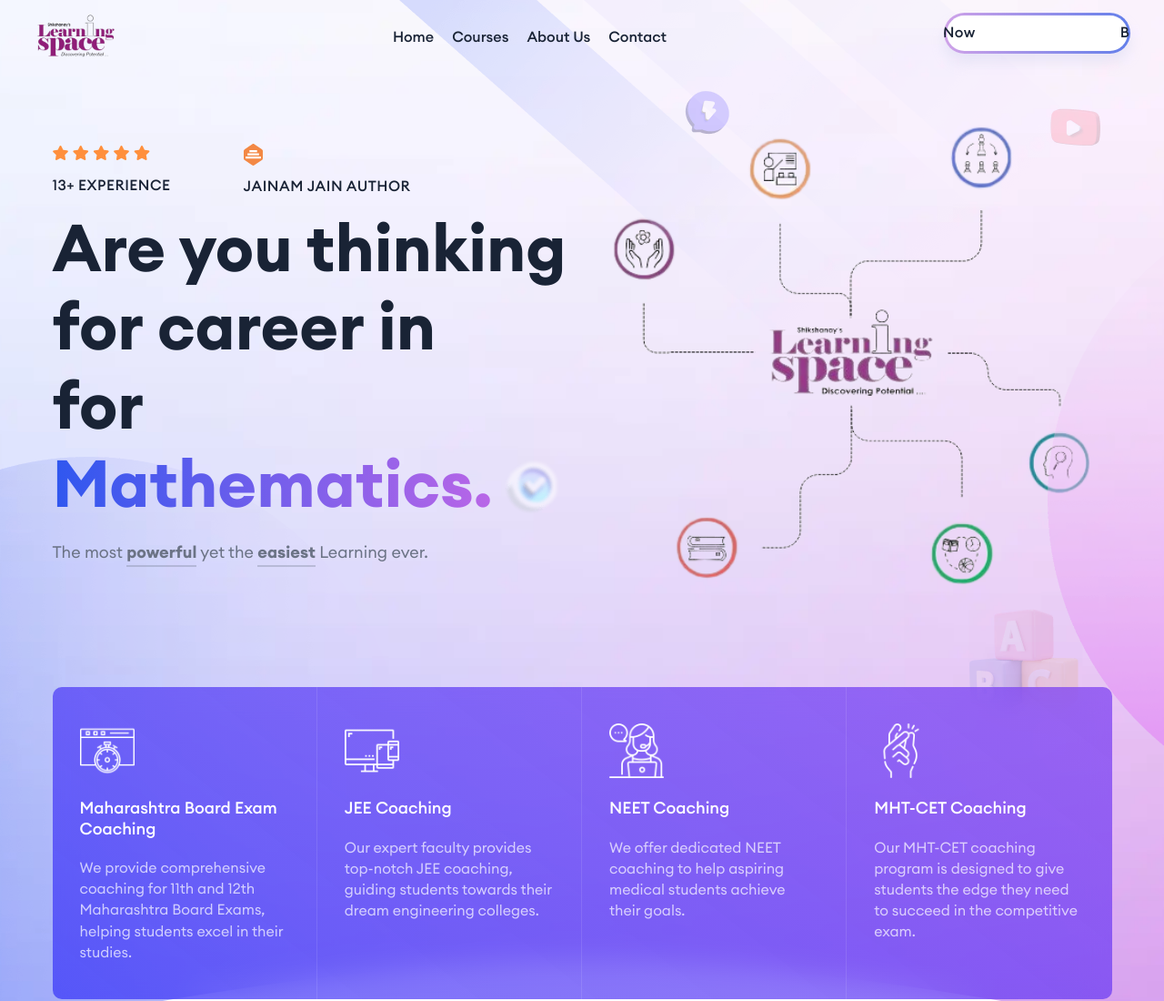
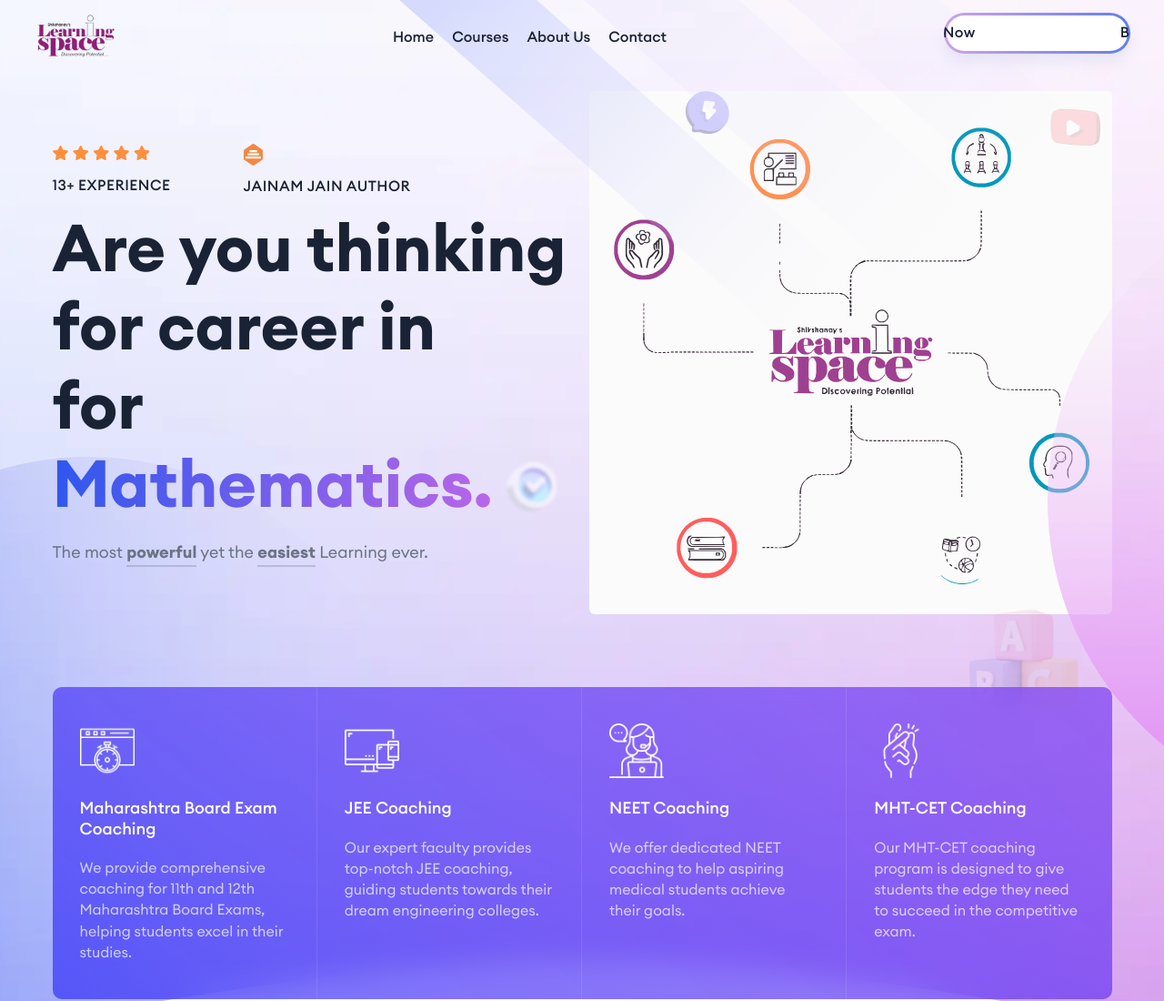
Before and after one commit to Jainam0401/Learning-Space, a plain HTML site: page index.html in a window 1280 px wide. Shown: the top 1100 px of the page at 91% size. Drawn offline with Linux system fonts and the light colour scheme; files whose address does not match are found by name; a web font is replaced by a local one.

Commit message:
hero section image

```diff
--- a/index.html
+++ b/index.html
@@ -262,7 +262,7 @@
               <div class="video-popup-wrapper">
                 <img
                   class="w-100 rbt-radius"
-                  src="assets/images/splash/banner-group-image.png"
+                  src="assets/images/splash/hero.svg"
                   alt="Video Images"
                 />
                 <a
```
Also changed, not shown: assets/images/splash/hero.svg (added).
